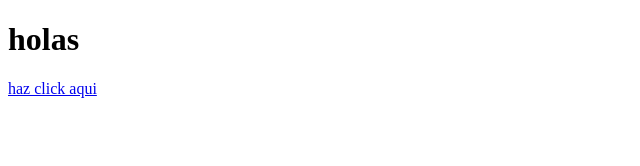
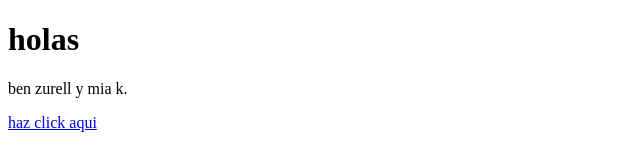
Before and after one commit to Ben432187/sitio-web-, a plain HTML site: page index.html in a window 1280 px wide. Shown: the whole page, without its empty margins (0-640 px from the left). Drawn offline with Linux system fonts and the light colour scheme.

Commit message:
cambio realizadobpor victor barriales

```diff
--- a/index.html
+++ b/index.html
@@ -8,7 +8,7 @@
 </head>
 <body>
     <h1>holas</h1>
-    <p></p>
+    <p>ben zurell y mia k.</p>
     <a href="#" class=boton-redireccion >haz click aqui</a>
 </body>
 </html>
```
